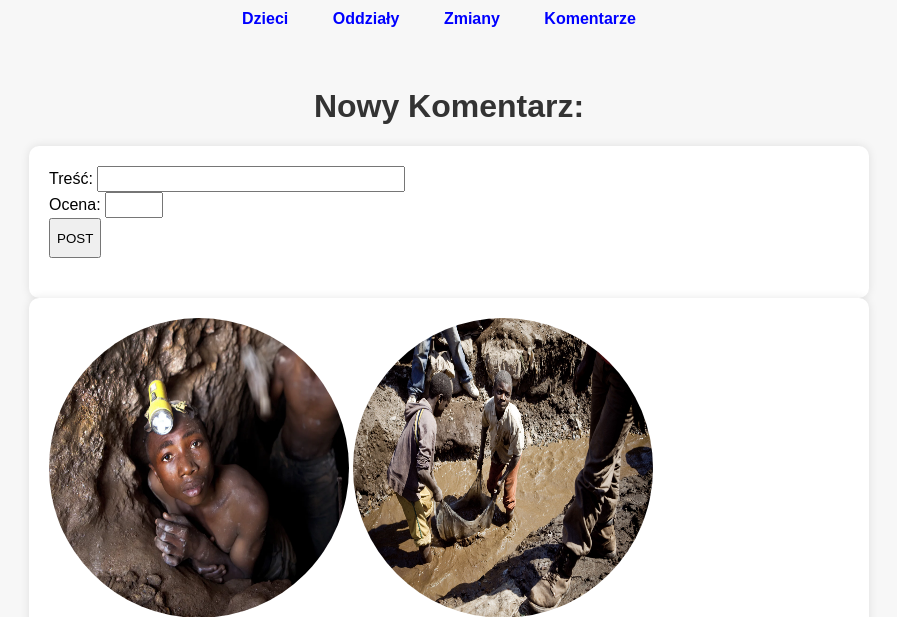
After one commit to Charon6000/FabrykaKobaltu, a Django app: page /komentarz_new in a window 1280 px wide. The commit adds this page. Shown: the top 617 px of the page, without its empty margins (191-1088 px from the left). Run offline with Django 5.2, Linux system fonts and the light colour scheme.

Commit message:
formularz nowego komentarza

```diff
--- a/Bangladesz/Bangladesz/urls.py
+++ b/Bangladesz/Bangladesz/urls.py
@@ -15,7 +15,7 @@
     2. Add a URL to urlpatterns:  path('blog/', include('blog.urls'))
 """
 from django.contrib import admin
-from fabryka.views import oddzial, zmiany, dzieci, komentarze, komentarz
+from fabryka.views import oddzial, zmiany, dzieci, komentarze, komentarz, komentarz_new
 from django.urls import path
 
 urlpatterns = [
@@ -26,4 +26,5 @@
     path('zmiany', zmiany, name="zmiany"),
     path('komentarze', komentarze, name="komentarze"),
     path('komentarz/<int:id>', komentarz, name="komentarz"),
+    path('komentarz_new', komentarz_new, name="komentarz"),
 ]
--- a/Bangladesz/fabryka/static/css/oddzialy.css
+++ b/Bangladesz/fabryka/static/css/style.css
@@ -125,3 +125,18 @@
 nav ul li a:hover {
     color: #ff6600; /* zmiana koloru tekstu */
 }
+
+input[type="text"]{
+    height: 20px;
+    width: 300px;
+}
+
+input[type="number"]{
+    height: 20px;
+    width: 50px;
+}
+
+button{
+    height: 40px;
+    width: auto;
+}
--- /dev/null
+++ b/Bangladesz/fabryka/templates/fabryka/komentarz_new.html
@@ -0,0 +1,10 @@
+{% extends "fabryka/szablon.html" %}
+{% block tytul %}Nowy Komentarz{% endblock %}
+{% block naglowek %}Nowy Komentarz:{% endblock %}
+{% block zawartosc %}
+            <form action="" method="post">
+                Treść: <input type="text" name="tresc"><br>
+                Ocena: <input type="number" name="ocena"><br>
+                <button>POST</button><br>
+            </form>
+{% endblock %}
--- a/Bangladesz/fabryka/templates/fabryka/szablon.html
+++ b/Bangladesz/fabryka/templates/fabryka/szablon.html
@@ -5,7 +5,7 @@
     <meta charset="UTF-8">
     <meta name="viewport" content="width=device-width, initial-scale=1.0">
     <title>{% block tytul %}{% endblock %}</title>
-    <link rel="stylesheet" href="{% static 'css/oddzialy.css' %}"/>
+    <link rel="stylesheet" href="{% static 'css/style.css' %}"/>
 </head>
 <body>
     <header>
--- a/Bangladesz/fabryka/views.py
+++ b/Bangladesz/fabryka/views.py
@@ -50,3 +50,10 @@
         'komentarz': komentarz,
     }
     return render(request, "fabryka/komentarz.html", context)
+
+def komentarz_new(request):
+    # komentarz = Komentarz.objects.get(id=id)
+    # context={
+    #     'komentarz': komentarz,
+    # }
+    return render(request, "fabryka/komentarz_new.html")
```
